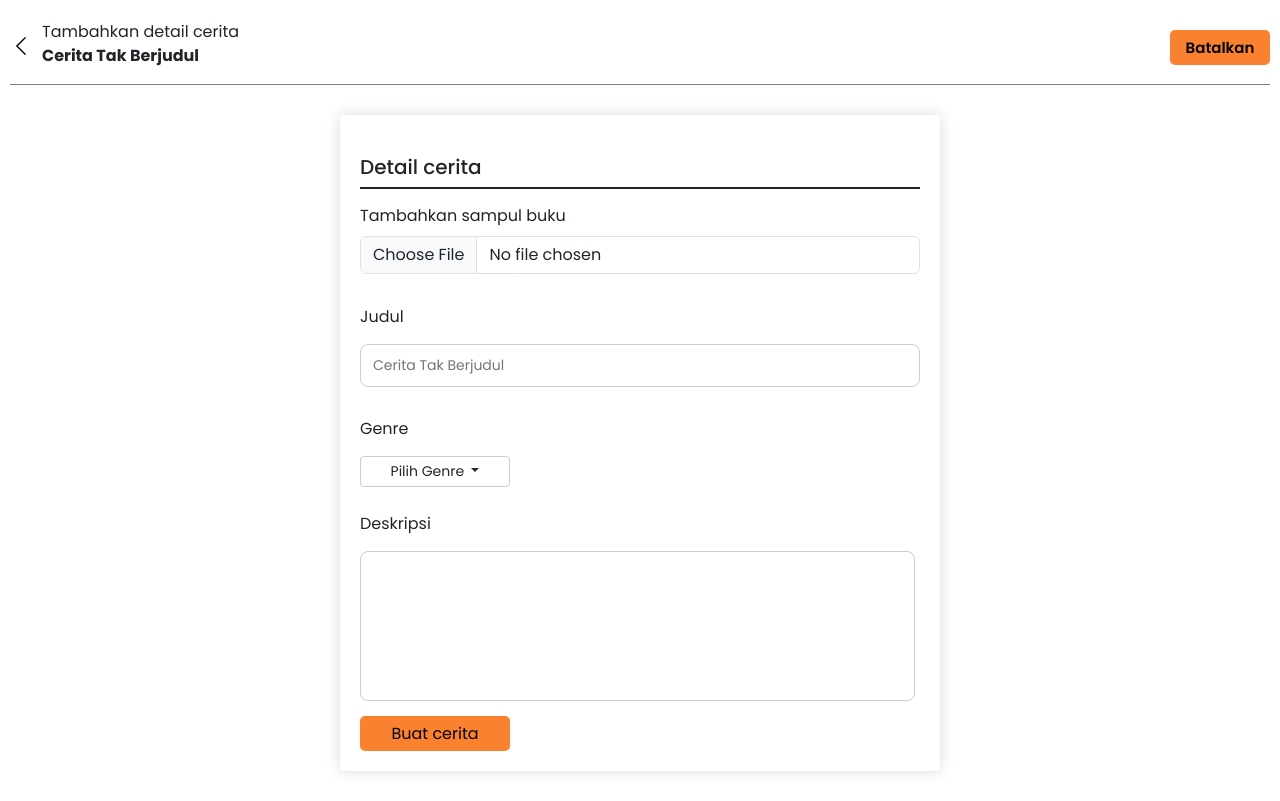
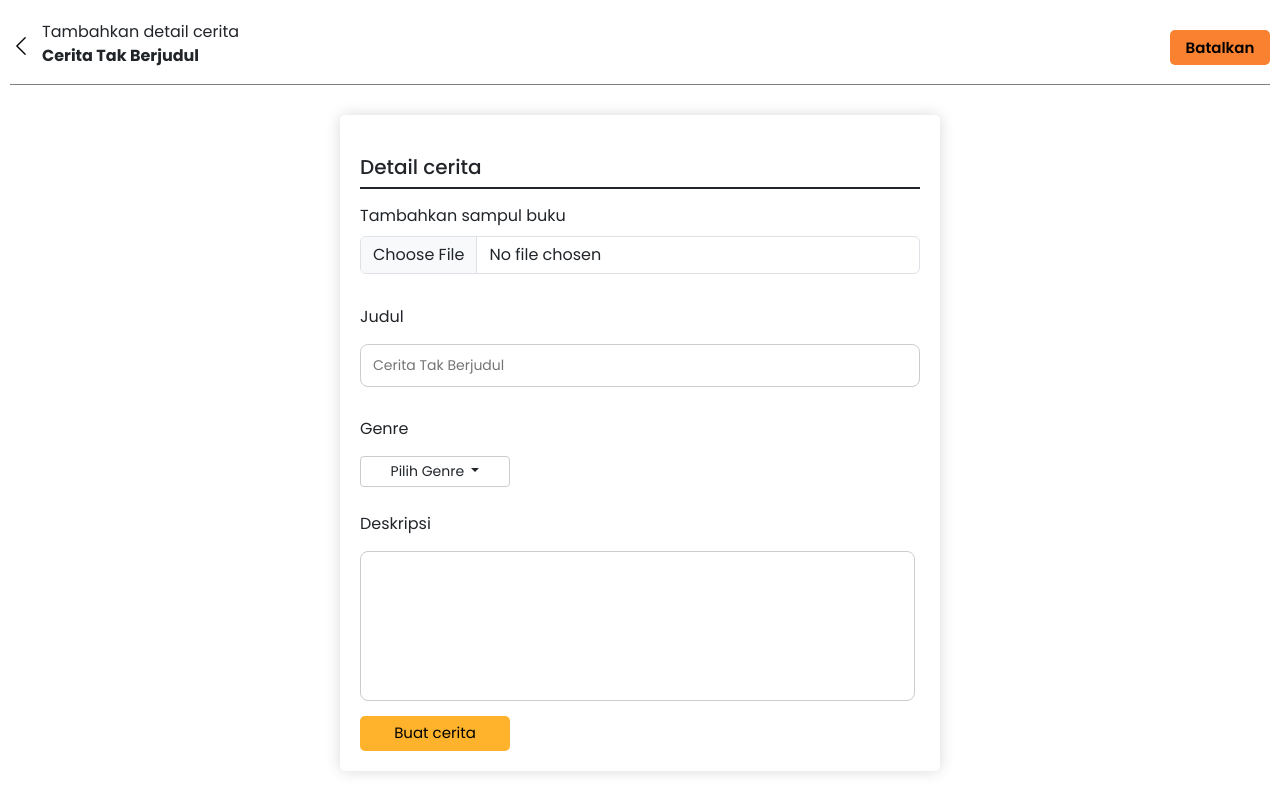
Before and after one commit to syifasalsabilaac/pbp, a plain HTML site: page projek uas/ceritaBaru.html in a window 1280 px wide. In both pictures the pointer is over the button "Buat cerita". Drawn offline with nearby package versions, Linux system fonts and the light colour scheme.

Commit message:
Update ceritaBaru.css

```diff
--- a/projek uas/css/ceritaBaru.css
+++ b/projek uas/css/ceritaBaru.css
@@ -119,6 +119,12 @@ body{
     border: none;
 }
 
+.buat button:hover{
+    background-color: #FFB22C;
+    font-size: 15px;
+    transition: all 0.2s ease-in-out;
+}
+
 @media only screen and (max-width: 768px) {
     .detail{
         padding: 20px;
```
